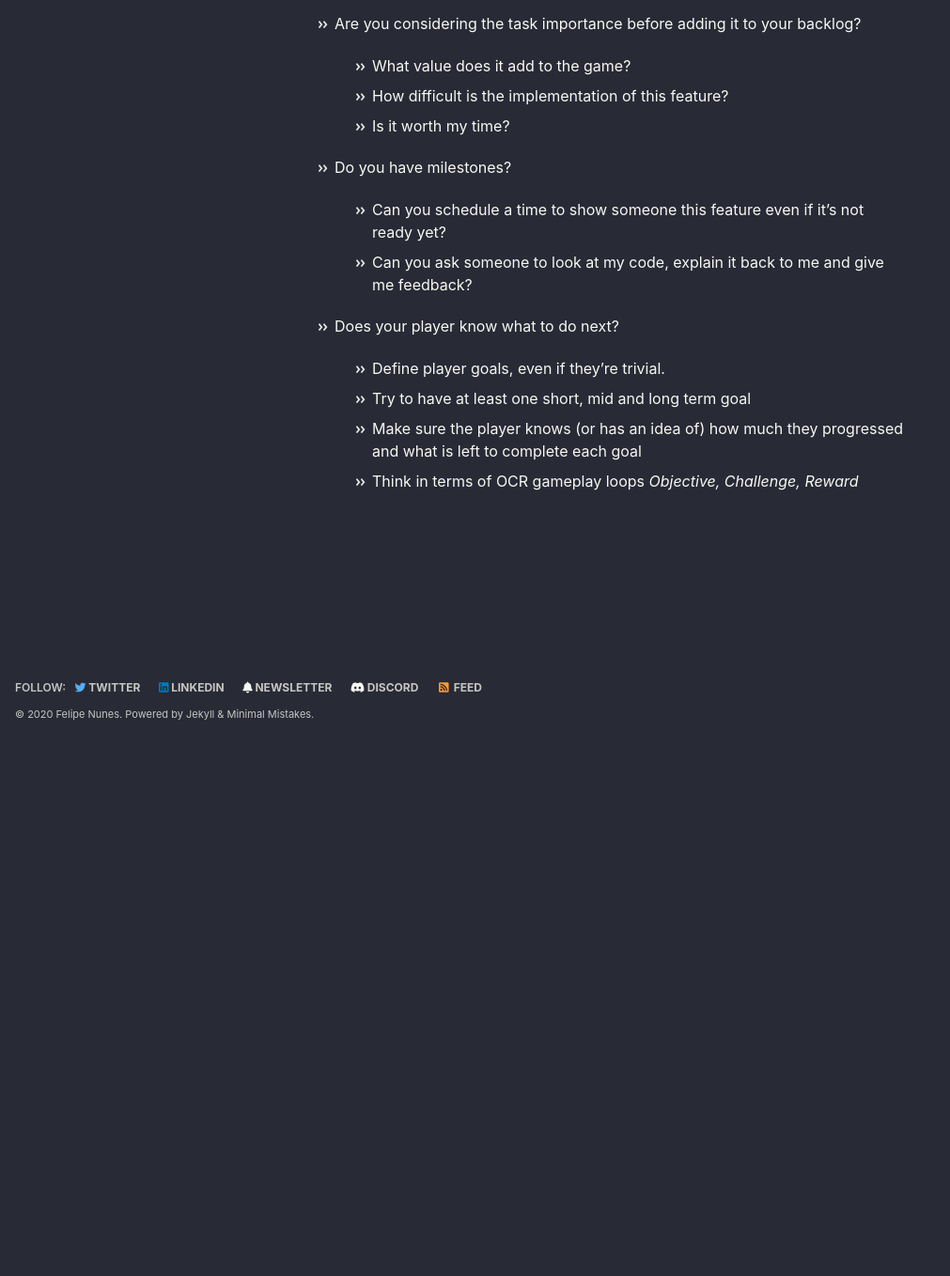
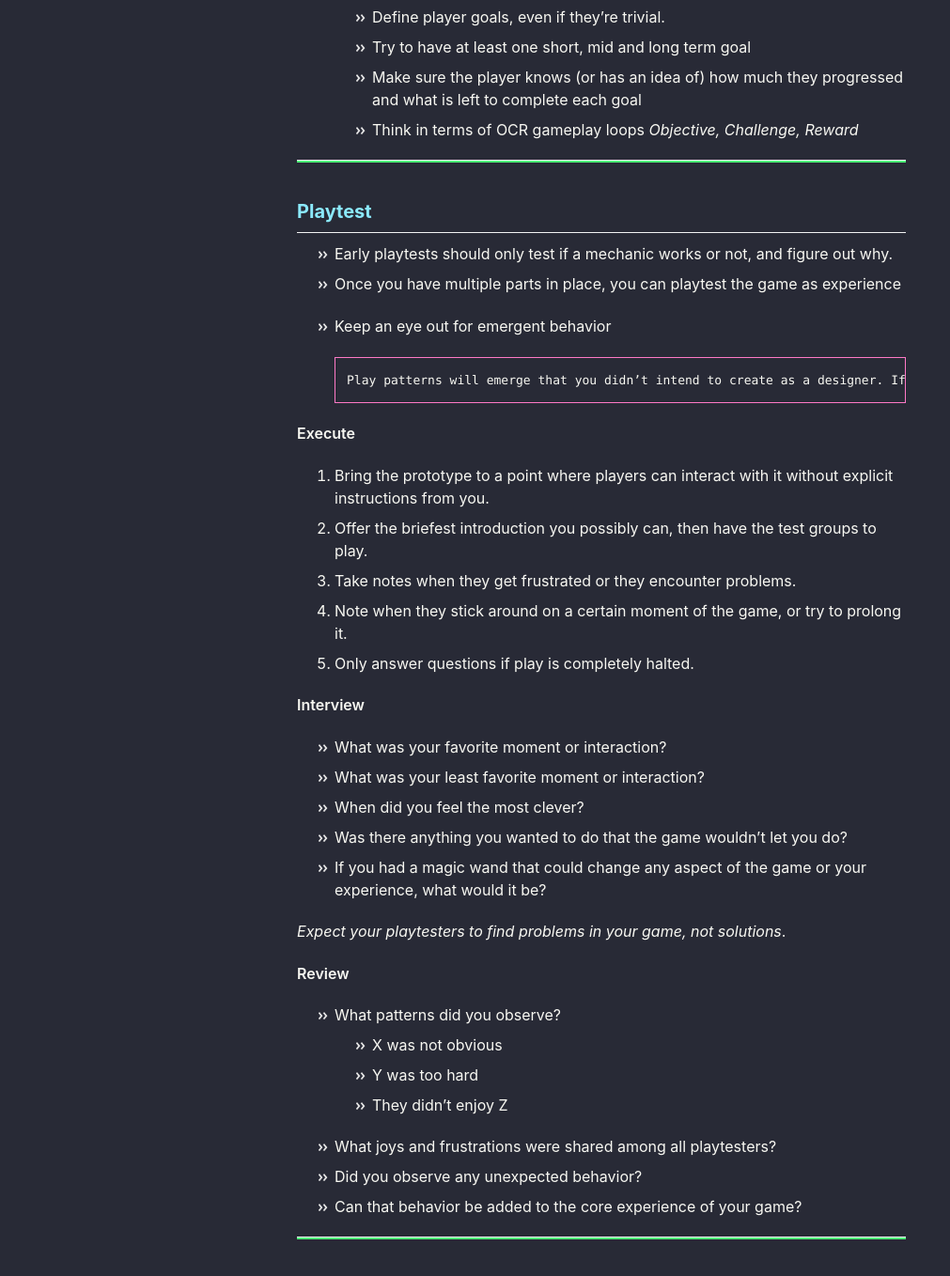
Before and after one commit to nyunesu/nyunesu.github.io, a Jekyll site: the page built from _pages/handbook.md, in a window 1280 px wide and 1400 px high, scrolled down 2656 px. Shown: the top 1358 px of the window at 94% size, without its empty margins (0-1011 px from the left). Built offline with Jekyll 4.4.1, drawn with Linux system fonts in a browser that asks for light colours; cached includes are drawn as plain includes; before the commit the page ends 3456 px from its top, so only the background shows below that; some of the changed text lies outside the part shown.

Commit message:
Update Games URL and Add Playtest to Handbook

````diff
--- a/_pages/handbook.md
+++ b/_pages/handbook.md
@@ -119,3 +105,46 @@ Great ideas can come from anyone. Listen frequently and carefully.
   - Try to have at least one short, mid and long term goal
   - Make sure the player knows (or has an idea of) how much they progressed and what is left to complete each goal
   - Think in terms of OCR gameplay loops *Objective, Challenge, Reward*
+
+----
+
+## Playtest
+
+- Early playtests should only test if a mechanic works or not, and figure out why.
+- Once you have multiple parts in place, you can playtest the game as experience
+
+- Keep an eye out for emergent behavior
+
+  ```
+  Play patterns will emerge that you didn’t intend to create as a designer. If you discover emergent behavior that fits your core game experience, encourage players to pursue it by designing rewards.
+  ```
+
+**Execute**
+
+1. Bring the prototype to a point where players can interact with it without explicit instructions from you.
+2. Offer the briefest introduction you possibly can, then have the test groups to play.
+3. Take notes when they get frustrated or they encounter problems.
+4. Note when they stick around on a certain moment of the game, or try to prolong it.
+5. Only answer questions if play is completely halted.
+
+**Interview**
+
+- What was your favorite moment or interaction?
+- What was your least favorite moment or interaction?
+- When did you feel the most clever?
+- Was there anything you wanted to do that the game wouldn't let you do?
+- If you had a magic wand that could change any aspect of the game or your experience, what would it be?
+
+*Expect your playtesters to find problems in your game, not solutions*.
+
+**Review**
+
+- What patterns did you observe?
+  - X was not obvious
+  - Y was too hard
+  - They didn't enjoy Z
+- What joys and frustrations were shared among all playtesters?
+- Did you observe any unexpected behavior?
+- Can that behavior be added to the core experience of your game?
+
+----
````
Also changed, not shown: other parts of _pages/handbook.md (+0 -14 lines), _pages/games.md (+3 -3 lines).
